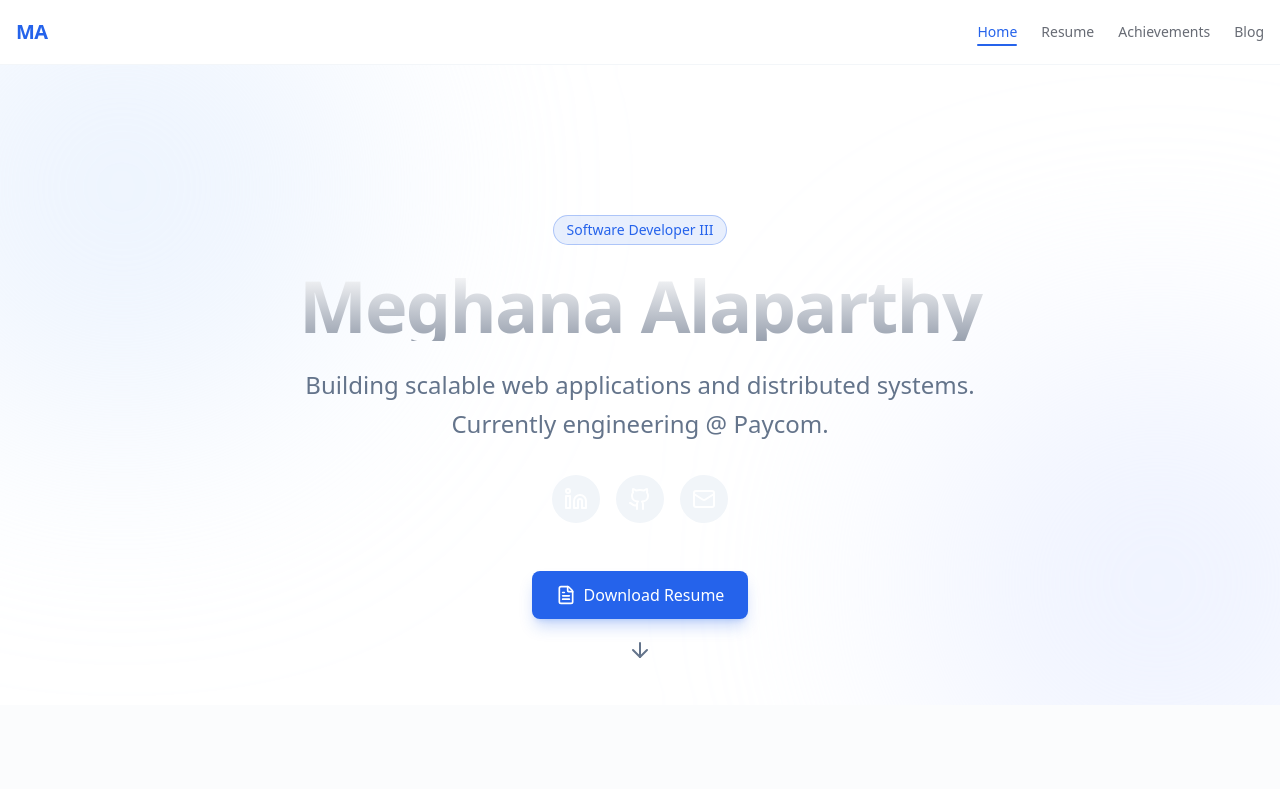
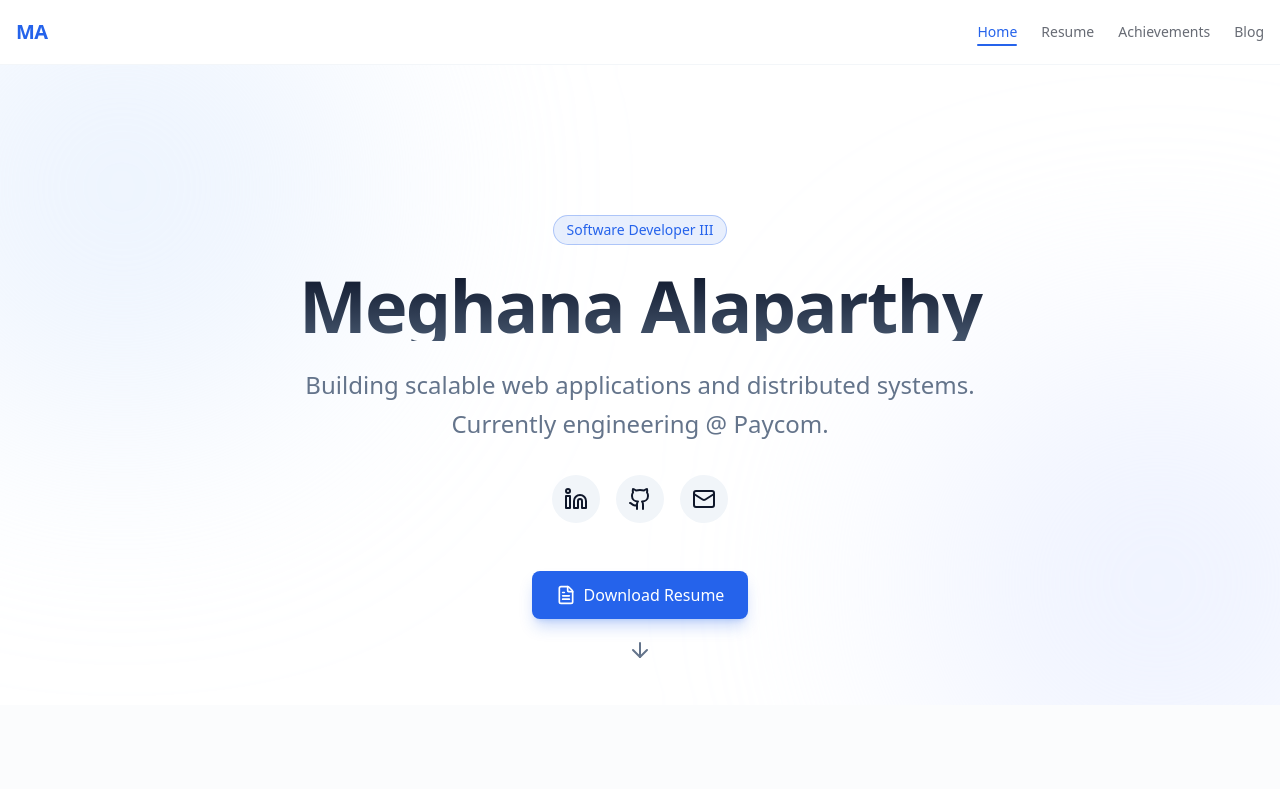
Before and after one commit to meghana-alaparthy/meghanaalaparthy, a Next.js app: page / in a window 1280 px wide. Shown: the top 789 px of the page. Built offline with nearby package versions, Linux system fonts and the light colour scheme.

Commit message:
Fix: Update Hero colors for light theme

```diff
--- a/src/components/Hero.tsx
+++ b/src/components/Hero.tsx
@@ -21,7 +21,7 @@ export function Hero() {
                     <span className="px-3 py-1 rounded-full border border-primary/30 bg-primary/10 text-primary text-sm font-medium mb-6 inline-block">
                         Software Developer III
                     </span>
-                    <h1 className="text-5xl md:text-7xl font-bold tracking-tight mb-6 bg-gradient-to-b from-white to-gray-400 bg-clip-text text-transparent">
+                    <h1 className="text-5xl md:text-7xl font-bold tracking-tight mb-6 bg-gradient-to-b from-slate-900 to-slate-600 bg-clip-text text-transparent">
                         {resumeData.personalInfo.name}
                     </h1>
                     <p className="text-xl md:text-2xl text-muted-foreground max-w-2xl mx-auto leading-relaxed">
@@ -40,7 +40,7 @@ export function Hero() {
                     <Link
                         href={resumeData.personalInfo.linkedin}
                         target="_blank"
-                        className="p-3 rounded-full bg-secondary hover:bg-secondary/80 transition-colors text-white"
+                        className="p-3 rounded-full bg-secondary hover:bg-secondary/80 transition-colors text-secondary-foreground"
                         aria-label="LinkedIn"
                     >
                         <Linkedin size={24} />
@@ -48,14 +48,14 @@ export function Hero() {
                     <Link
                         href={resumeData.personalInfo.github}
                         target="_blank"
-                        className="p-3 rounded-full bg-secondary hover:bg-secondary/80 transition-colors text-white"
+                        className="p-3 rounded-full bg-secondary hover:bg-secondary/80 transition-colors text-secondary-foreground"
                         aria-label="GitHub"
                     >
                         <Github size={24} />
                     </Link>
                     <Link
                         href={`mailto:${resumeData.personalInfo.email}`}
-                        className="p-3 rounded-full bg-secondary hover:bg-secondary/80 transition-colors text-white"
+                        className="p-3 rounded-full bg-secondary hover:bg-secondary/80 transition-colors text-secondary-foreground"
                         aria-label="Email"
                     >
                         <Mail size={24} />
```
